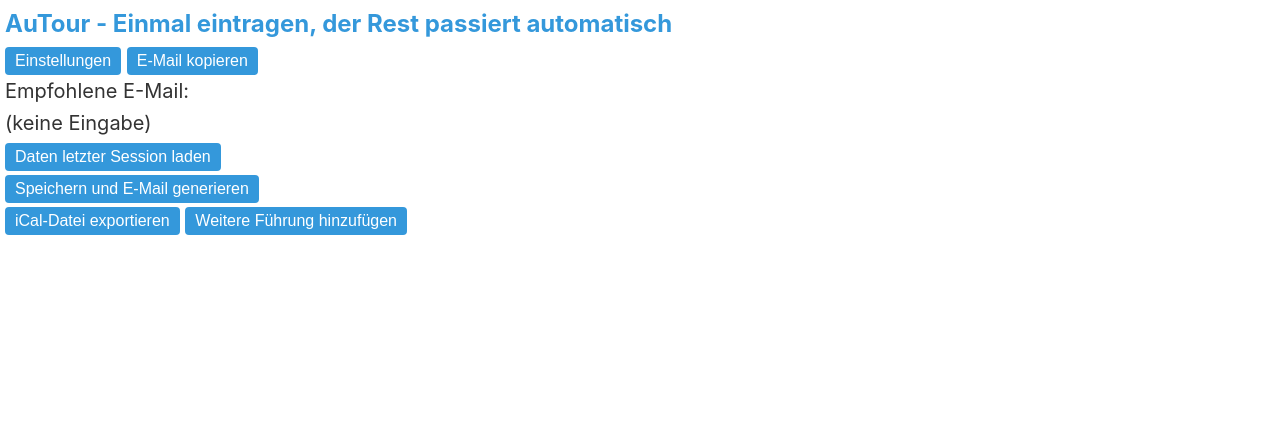
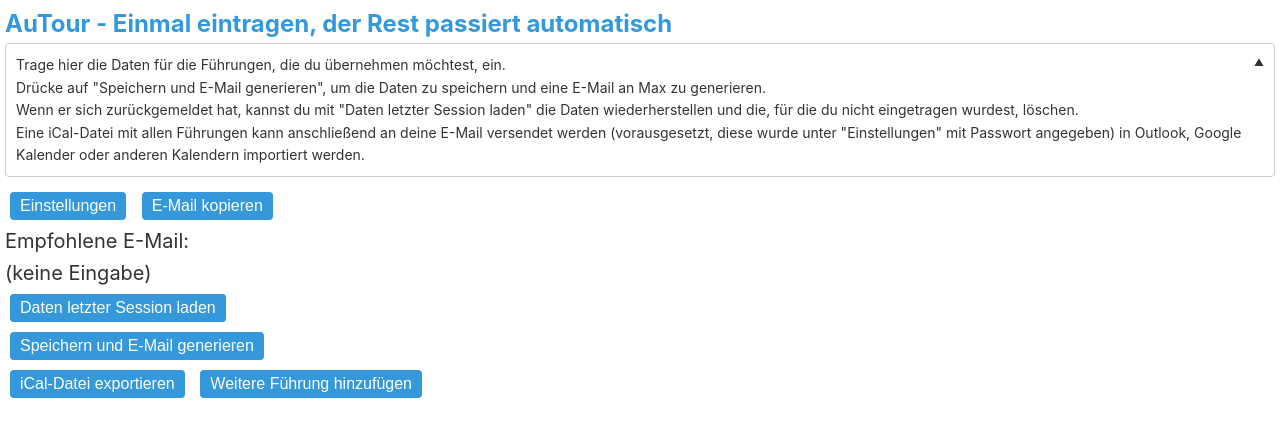
Before and after one commit to samuel-bronnenmeier/autour, a website built with webpack: page src/renderer/index.html in a window 1280 px wide. Built offline with nearby package versions, Linux system fonts and the light colour scheme.

Commit message:
Add collapsable info board

```diff
--- a/package.json
+++ b/package.json
@@ -1,6 +1,6 @@
 {
 	"name": "autour",
-	"version": "1.2.0",
+	"version": "1.2.1",
 	"description": "Zoo guide tours automatically distributed",
 	"license": "ISC",
 	"author": "Samuel Bronnenmeier",
--- a/src/assets/index.css
+++ b/src/assets/index.css
@@ -19,6 +19,8 @@
 	--button-text-color: #fff;
 	--text-color: #333;
 	--background-color: #fff;
+	--background-color-light: #f9f9f9;
+	interpolate-size: allow-keywords;
 }
 
 @media (prefers-color-scheme: dark) {
@@ -30,6 +32,7 @@
 		--button-text-color: #fff;
 		--text-color: #eee;
 		--background-color: #222;
+		--background-color-light: #333;
 	}
 }
 
@@ -108,6 +111,7 @@
 	color: var(--button-text-color);
 	border: none;
 	padding: 0.5rem 1rem;
+	margin: 0.5rem;
 	border-radius: 4px;
 	font-size: 1.6rem;
 	transition: background-color 0.3s ease;
@@ -147,6 +151,44 @@
 	padding: 8px 16px;
 }
 
+/* Collapsible Panel */
+.description {
+	font-size: 1.4rem;
+	color: var(--text-color);
+	border: 1px solid var(--border-color);
+	border-radius: 4px;
+	padding: 1rem;
+	margin-bottom: 1rem;
+	background-color: var(--background-color);
+	cursor: pointer;
+	position: relative;
+	height: auto; /* Large enough to show full content */
+	transition: height 0.3s ease;
+}
+
+.description:hover {
+	background-color: var(--background-color-light);
+}
+
+.description:after {
+	content: "▼";
+	font-size: 1rem;
+	position: absolute;
+	top: 1rem;
+	right: 1rem;
+	transform: rotate(180deg);
+	transition: transform 0.3s ease;
+}
+
+.description.description-closed {
+	height: 4rem;
+	overflow: hidden;
+}
+
+.description-closed.description:after {
+	transform: rotate(0deg);
+}
+
 /* ===== RESPONSIVE DESIGN (MOBILE-FIRST) ===== */
 /* Default (mobile) styles are already applied above */
 
--- a/src/main/index.js
+++ b/src/main/index.js
@@ -13,7 +13,7 @@
 const exportHandler = require("./handlers/export-handler");
 const authHandler = require("./handlers/auth-handler");
 
-Menu.setApplicationMenu(null); // Disable the default menu bar
+// Menu.setApplicationMenu(null); // Disable the default menu bar
 
 app.commandLine.appendSwitch("lang", "de-DE"); // Set the language to German
 
--- a/src/renderer/index.html
+++ b/src/renderer/index.html
@@ -14,6 +14,19 @@
 	</head>
 	<body>
 		<h1>AuTour - Einmal eintragen, der Rest passiert automatisch</h1>
+		<p class="description">
+			Trage hier die Daten für die Führungen, die du übernehmen möchtest,
+			ein.<br />
+			Drücke auf "Speichern und E-Mail generieren", um die Daten zu
+			speichern und eine E-Mail an Max zu generieren.<br />
+			Wenn er sich zurückgemeldet hat, kannst du mit "Daten letzter
+			Session laden" die Daten wiederherstellen und die, für die du nicht
+			eingetragen wurdest, löschen.<br />
+			Eine iCal-Datei mit allen Führungen kann anschließend an deine
+			E-Mail versendet werden (vorausgesetzt, diese wurde unter
+			"Einstellungen" mit Passwort angegeben) in Outlook, Google Kalender
+			oder anderen Kalendern importiert werden.
+		</p>
 		<button id="spawnSettingsButton">Einstellungen</button>
 		<button id="copyMailButton">E-Mail kopieren</button>
 		<p id="recommendedEmail">
--- a/src/renderer/main.js
+++ b/src/renderer/main.js
@@ -28,3 +28,10 @@
 	const oldAuth = await window.utils.getUserAuth();
 	spawnSettingsWindow(oldAuth.email, oldAuth.password);
 });
+
+const panels = document.querySelectorAll(".description");
+panels.forEach((panel) => {
+	panel.addEventListener("click", () => {
+		panel.classList.toggle("description-closed");
+	});
+});
```
